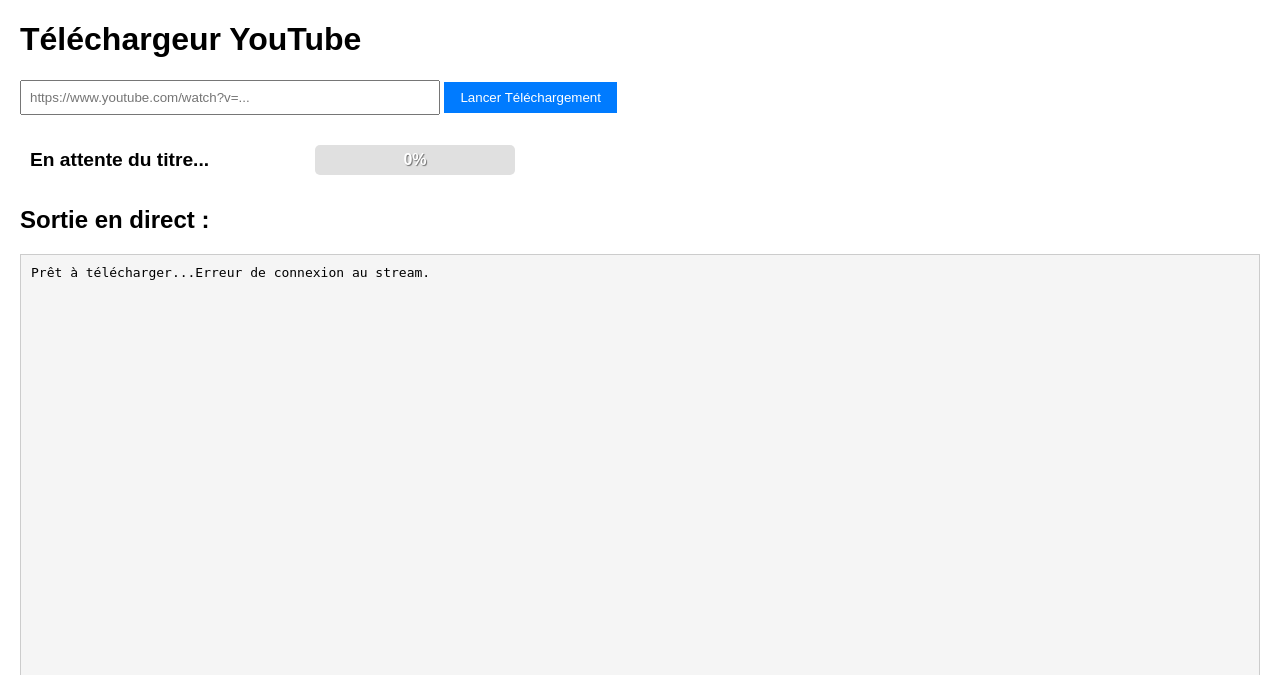
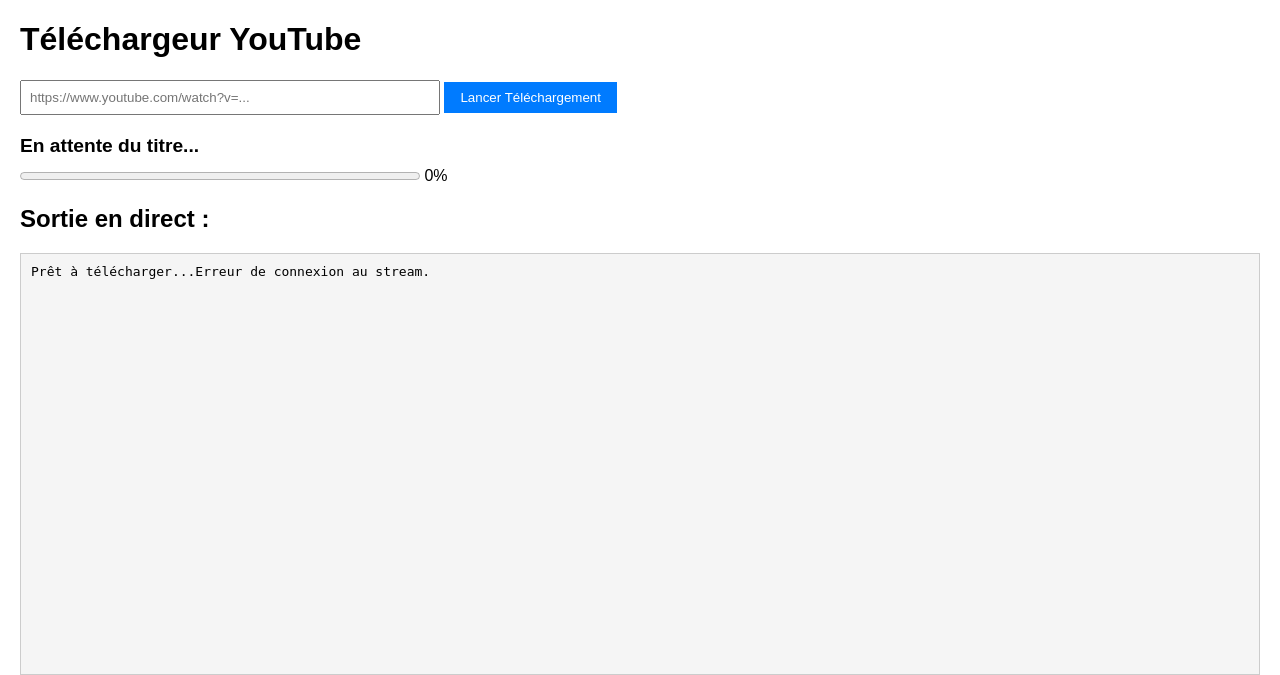
Before and after one commit to V1rtuaW0rld/yt-dlp, a Flask app: template templates/index.html in a window 1280 px wide. Shown: the top 675 px of the page. Run offline with Flask 3, Linux system fonts and the light colour scheme; the template is opened without the code that fills it, so the values that code supplies are empty.

Commit message:
Ajout du style + corrections Flask et script yt-dlp

```diff
--- a/templates/index.html
+++ b/templates/index.html
@@ -3,7 +3,21 @@
 <head>
     <meta charset="UTF-8">
     <title>Téléchargeur YouTube</title>
-    <link rel="stylesheet" href="/static/style.css">
+    <style>
+        body { font-family: Arial, sans-serif; margin: 20px; }
+        form { margin-bottom: 20px; }
+        input[type="text"] { width: 400px; padding: 8px; }
+        button { padding: 8px 16px; background: #007bff; color: white; border: none; cursor: pointer; }
+        #video-info { margin: 20px 0; }
+        #video-title { font-size: 1.2em; font-weight: bold; }
+        #progress-container { margin-top: 10px; }
+        #progress { width: 400px; }
+        #output {
+            border: 1px solid #ccc; padding: 10px; height: 400px;
+            overflow-y: auto; background: #f5f5f5; white-space: pre-wrap;
+            font-family: monospace;
+        }
+    </style>
 </head>
 <body>
     <h1>Téléchargeur YouTube</h1>
@@ -12,17 +26,13 @@
         <button type="submit">Lancer Téléchargement</button>
     </form>
 
-    <table id="video-table">
-        <tr>
-            <td id="video-title">En attente du titre...</td>
-            <td>
-                <div id="progress-container">
-                    <progress id="progress" value="0" max="100"></progress>
-                    <span id="progress-text">0%</span>
-                </div>
-            </td>
-        </tr>
-    </table>
+    <div id="video-info">
+        <div id="video-title">En attente du titre...</div>
+        <div id="progress-container">
+            <progress id="progress" value="0" max="100">0%</progress>
+            <span id="progress-text">0%</span>
+        </div>
+    </div>
 
     <h2>Sortie en direct :</h2>
     <div id="output">Prêt à télécharger...</div>
--- a/templates/style.css
+++ b/templates/style.css
@@ -2,6 +2,9 @@
 body {
     font-family: Arial, sans-serif;
     margin: 20px;
+    display: flex;
+    flex-direction: column;
+    min-height: 100vh; /* Assure que le body prend toute la hauteur de la fenêtre */
 }
 
 form {
@@ -30,11 +33,13 @@
     max-width: 600px;
     margin: 20px 0;
     border-collapse: collapse;
+    border: 2px solid #333; /* Bordure visible */
 }
 
 #video-table td {
     padding: 10px;
     vertical-align: middle;
+    border: 1px solid #333; /* Bordures visibles dans les cellules */
 }
 
 #video-title {
@@ -44,12 +49,12 @@
 
 #progress-container {
     position: relative;
-    width: 200px;
+    width: 300px; /* Largeur généreuse */
 }
 
 #progress {
     width: 100%;
-    height: 30px; /* Plus épaisse */
+    height: 40px; /* Barre épaisse */
     -webkit-appearance: none;
     appearance: none;
     background: #e0e0e0;
@@ -63,6 +68,7 @@
 
 #progress::-webkit-progress-value {
     background: #007bff;
+    transition: width 0.3s ease; /* Animation fluide */
 }
 
 #progress-text {
@@ -72,16 +78,24 @@
     transform: translate(-50%, -50%);
     color: white;
     font-weight: bold;
-    text-shadow: 1px 1px 1px rgba(0, 0, 0, 0.5);
+    text-shadow: 1px 1px 2px rgba(0, 0, 0, 0.7); /* Ombre marquée */
+    font-size: 1.1em; /* Texte un peu plus grand */
 }
 
 #output {
-    border: 1px solid #ccc;
+    border: 1px solid #333; /* Bordure visible */
     padding: 10px;
     height: 400px;
     overflow-y: auto;
     background: #f5f5f5;
-    white-space: pre-wrap;
+    white-space: pre-wrap; /* Assure les retours à la ligne */
     font-family: monospace;
     margin-top: 20px;
+    flex-grow: 1; /* Remplit l’espace restant */
+    order: 2; /* Assure que la div est en bas */
+    position: relative; /* Positionnement correct */
 }
+
+h2 {
+    margin-top: 20px; /* Espacement avant la sortie */
+}
```
